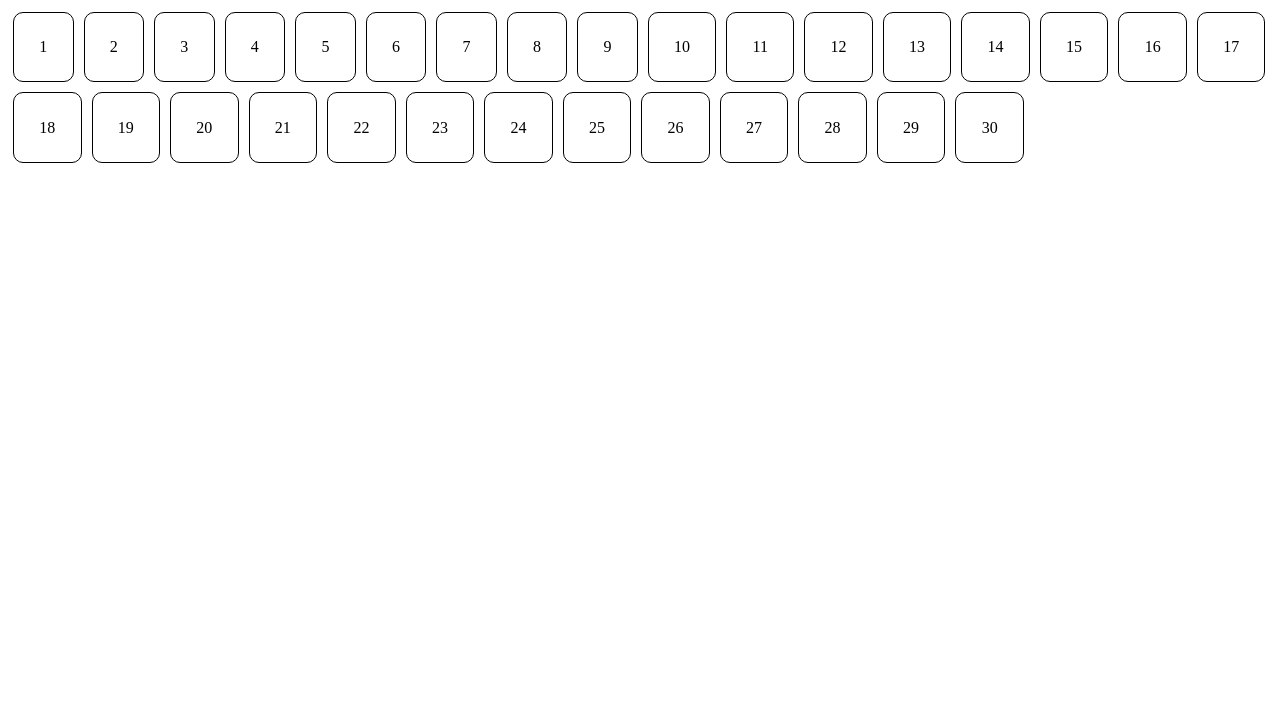
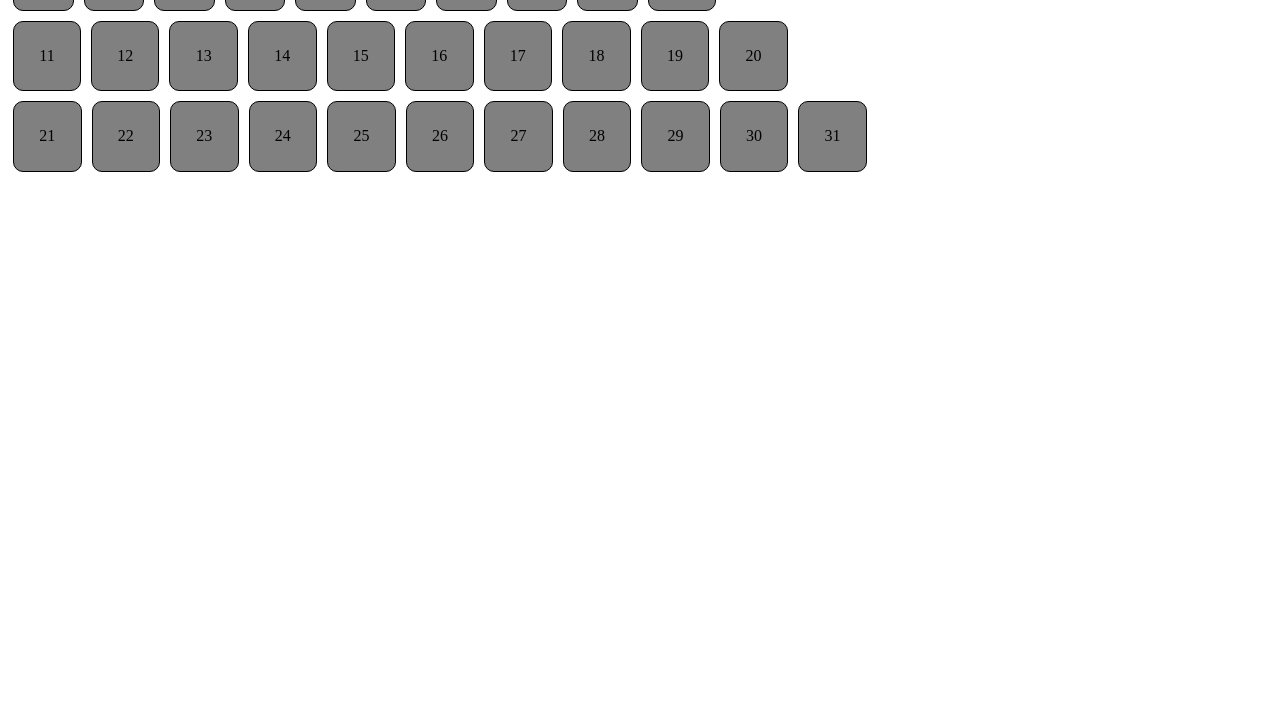
Before and after one commit to jirifilip/learning-react, a React app: page / in a window 1280 px wide. Shown: the part 73-800 px from the top of the page. Built offline with nearby package versions, Linux system fonts and the light colour scheme.

Commit message:
Add Row formatter

```diff
--- a/index.html
+++ b/index.html
@@ -4,7 +4,6 @@
 
     </head>
     <body>
-        <h1>Hello world!</h1>
         <div id="react-root"></div>
 
         <script src="dist/bundle.js"></script>
--- a/src/calendar/calendar.js
+++ b/src/calendar/calendar.js
@@ -9,7 +9,7 @@ export function Day({n}) {
         borderRadius: "10px",
         margin: "5px",
         padding: "2%",
-        backgroundColor: focused ? "cyan" : "white",
+        backgroundColor: focused ? "cyan" : "grey",
     }
 
     return (
@@ -25,19 +25,37 @@ export function Day({n}) {
 
 export function Rowed({nRows, children}) {
     const nChildren = children.length
+    const nChildrenPerRow = Math.round(nChildren / nRows)
 
+    const rows = Array(nRows)
+        .fill(0)
+        .map(
+            (_, i) => ({
+                start: i * nChildrenPerRow,
+                end: i == nRows - 1 ? undefined : (i + 1) * nChildrenPerRow
+            })
+        )
+        .map(
+            ({start, end}) => children.slice(start, end)
+        )
+
+    console.log(rows)
     return <>
-        {children}
+        {rows.map(
+            (row, rowI) => <div key={rowI}>
+                {row.map((element, i) => <span key={i}>{element}</span>)}
+            </div>
+        )}
     </>
 }
 
 
-export function CalendarMonth({nDays = 30}) {
+export function CalendarMonth({nDays = 31}) {
     const dayRange = Array(nDays).fill(0).map((_, i) => i + 1)
     const days = dayRange.map((day, i) => <Day n={day} key={i}></Day>)
 
     return <div>
-        <Rowed>
+        <Rowed nRows={3}>
             {days}
         </Rowed>
     </div>
```
